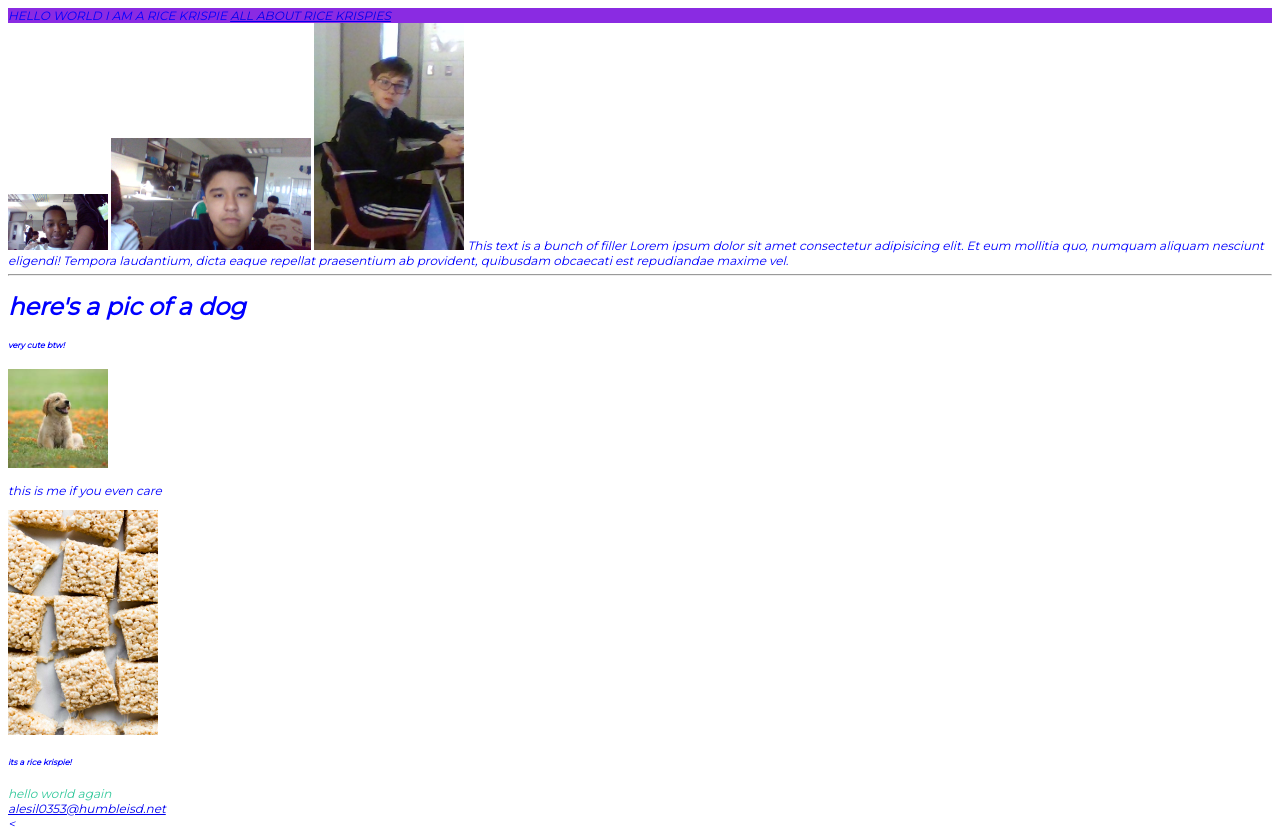
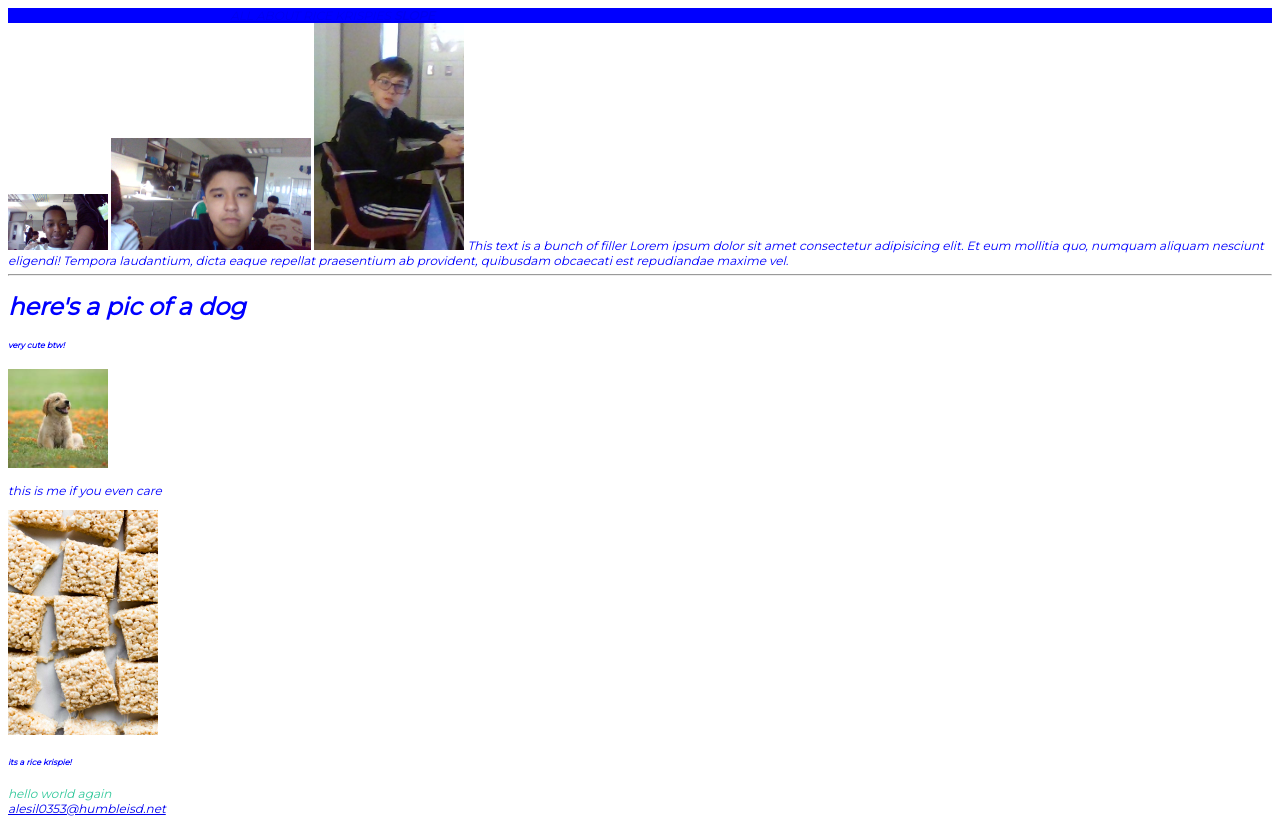
Before and after one commit to aalexx1337/aalexx1337.github.io, a plain HTML site: page index.html in a window 1280 px wide. Drawn offline with Linux system fonts and the light colour scheme.

Commit message:
Add files via upload

```diff
--- a/index.html
+++ b/index.html
@@ -6,11 +6,12 @@
     <title>Website</title>
 </head>
 <body>
-    <header style="background-color: blueviolet;">
+    <header>
         HELLO WORLD I AM A RICE KRISPIE
         <a href="https://www.ricekrispies.com/en_US/home.html" target="_blank">ALL ABOUT RICE KRISPIES</a>
         <link rel="stylesheet" href="style.css">
         <link href="https://fonts.googleapis.com/css2?family=Montserrat&display=swap" rel="stylesheet">
+        <a href="slope/index.html"><b>SLOPE</b></a>
     </header>
 
     <main>
@@ -34,6 +35,6 @@
 
         </a>
     </footer>
-    <
+
 </body>
 </html>
```
